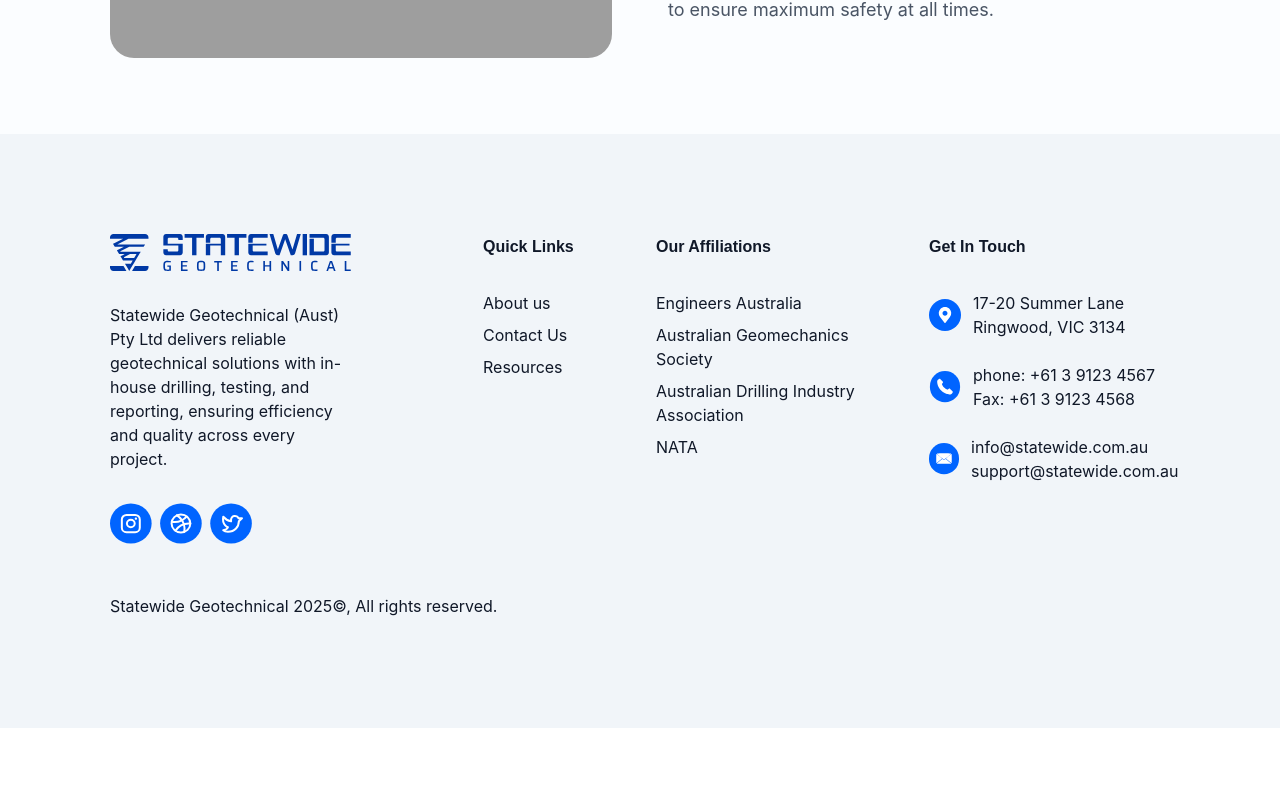
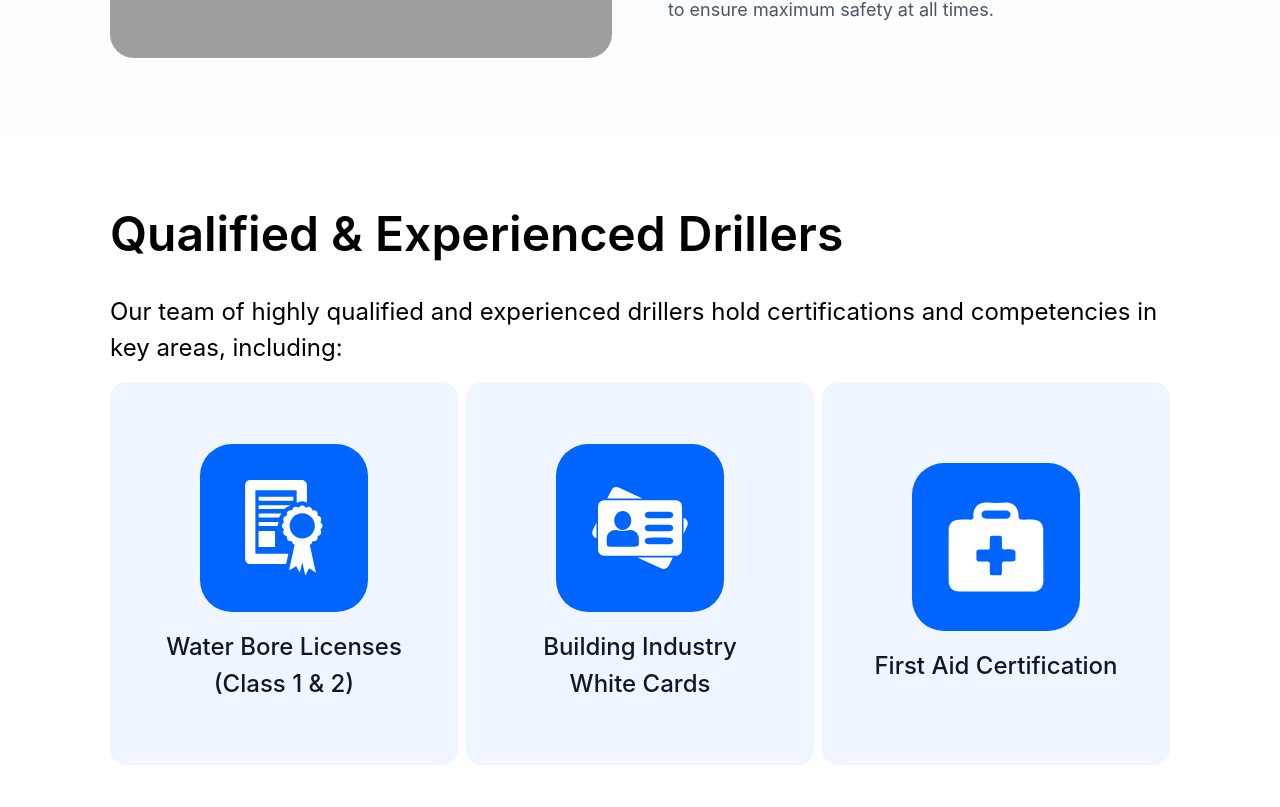
Before and after one commit to tharanga-madurapperuma/statewide-geotechnical_construction-site, a React (Vite) app: page /site in a window 1280 px wide. Shown: the part 2513-3320 px from the top of the page. Before the commit the page ends 3241 px from the top, so only its background shows below. Built offline with nearby package versions, Linux system fonts and the light colour scheme; grey boxes are pictures that could not be loaded.

Commit message:
i added licencecard section to site page

```diff
--- a/src/pages/Site.jsx
+++ b/src/pages/Site.jsx
@@ -2,6 +2,7 @@ import React from "react";
 import ButtonCard from "../components/card/ButtonCard";
 import CardIconTextCenter from "../components/card-icon-text-center/CardIconTextCenter";
 import InfoSection from "../components/info-section/InfoSection";
+import LicenseCard from "../components/card-icon-license/CardIconLicense";
 
 import {
   InvestigationHero,
@@ -20,7 +21,10 @@ import {
   GroundwaterMonitoringBores,
   PermeabilityTesting,
   PressureMeterTesting,
-    EnvSecond
+  EnvSecond,
+  Certificate,
+  Card,
+  Box,
 } from "../assets/assets";
 
 const Site = () => {
@@ -122,17 +126,12 @@ const Site = () => {
               <span className="text-gray-700 font-500">
                 Geoprobe, Comacchio,
               </span>{" "}
-                            and{" "}
+              and <span className="text-gray-700 font-500">Custom rigs,</span>{" "}
+              designed for small footprint and low headroom applications—ideal
+              for tight access and di(icult-to-reach) areas. Our drilling rigs
+              are equipped with{" "}
               <span className="text-gray-700 font-500">
-                                Custom rigs,
-                            </span>{" "}
-                            designed for small footprint and low headroom
-                            applications—ideal for tight access and
-                            di(icult-to-reach) areas. Our drilling rigs are
-                            equipped with{" "}
-                            <span className="text-gray-700 font-500">
-                                industry-standard safety cages and emergency
-                                shut-off systems
+                industry-standard safety cages and emergency shut-off systems
               </span>{" "}
               to ensure maximum safety at all times.
             </>
@@ -143,6 +142,26 @@ const Site = () => {
           reverse={false}
         />
       </div>
+
+      <div className=" bg-white w-full max-w-[1920px] h-auto py-[64px] px-[32px] sm:px-[70px] md:px-80 lg:px-[100px] xl:px-[110px]">
+        <div className="flex flex-col items-start w-full">
+          <h1 className="w-[80%] mb-4 font-inter text-28 sm:text-40 md:text-40 lg:text-48 font-600">
+            Qualified & Experienced Drillers
+          </h1>
+          <p className="font-inter font-400 text-14 mt-2 mb-4 md:text-18 lg:text-24">
+            Our team of highly qualified and experienced drillers hold
+            certifications and competencies in key areas, including:
+          </p>
+        </div>
+        <div className="w-full h-full grid grid-cols-1 md:grid-cols-2 lg:grid-cols-3 gap-2 flex-col sm:flex-row justify-center">
+          <LicenseCard
+            image={Certificate}
+            title="Water Bore Licenses (Class 1 & 2)"
+          />
+          <LicenseCard image={Card} title="Building Industry White Cards" />
+          <LicenseCard image={Box} title="First Aid Certification" />
+        </div>
+      </div>
     </div>
   );
 };
```
Lines whose indentation alone changed are shown as unchanged.
